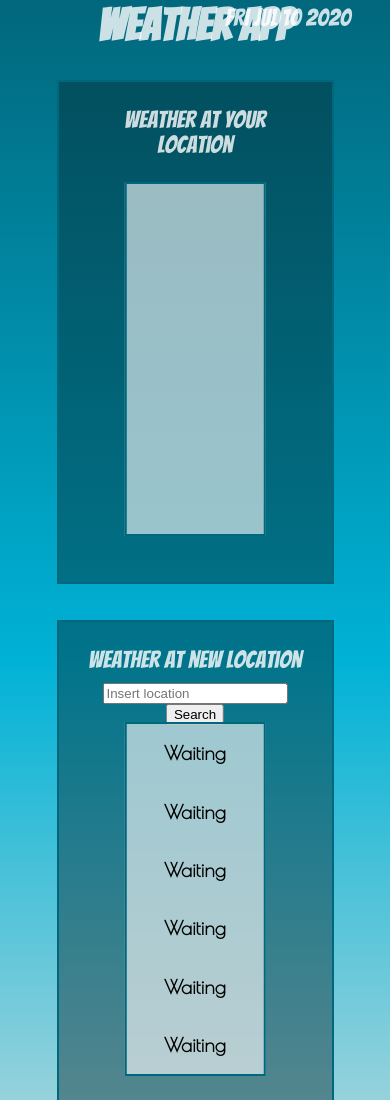
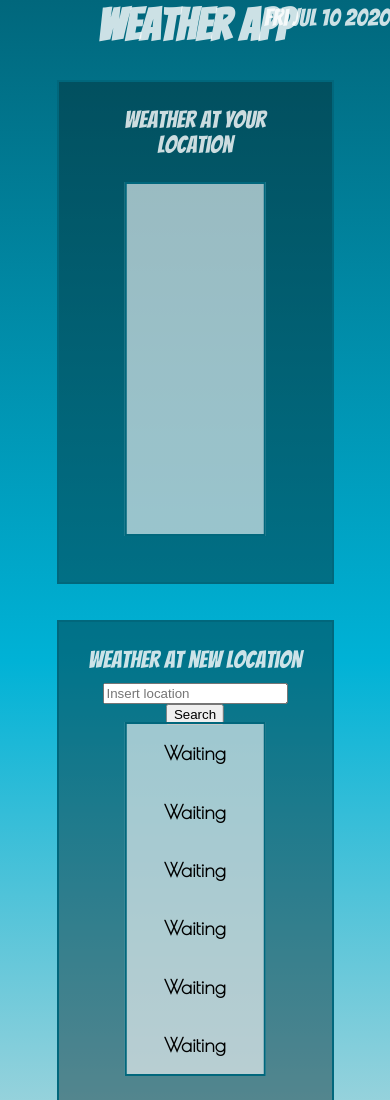
Before and after one commit to ricardossantis/weather_app, a plain HTML site: page index.html in a window 390 px wide. Shown: the top 1100 px of the page. Drawn offline with nearby package versions, Linux system fonts and the light colour scheme; no server answers.

Commit message:
changed right property of date to 0% for mobile

```diff
--- a/style.css
+++ b/style.css
@@ -146,6 +146,10 @@ section > div{
         min-height: 1200px;
     }
 
+    .date {
+        right: 0%;
+    }
+
     .content{
         flex-wrap: wrap;
     }
```
